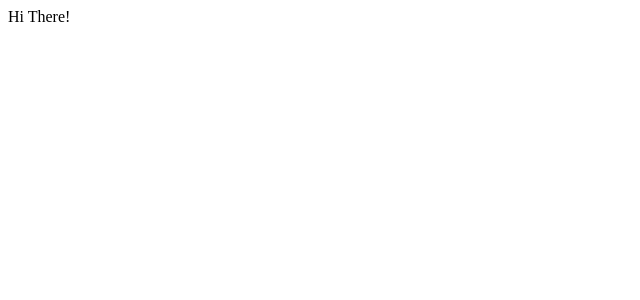
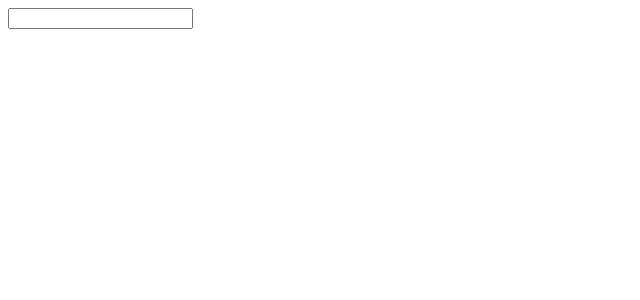
Before and after one commit to jaytees/vue-udemy, a Vue app: page / in a window 1280 px wide. Shown: the top 300 px of the page, without its empty margins (0-640 px from the left). Built offline with nearby package versions, Linux system fonts and the light colour scheme.

Commit message:
set up method

```diff
--- a/src/App.vue
+++ b/src/App.vue
@@ -1,12 +1,17 @@
 <template lang="html">
   <div>
-    Hi There!
+    <SearchBar></SearchBar>
   </div>
 </template>
 
 <script>
+import SearchBar from './components/SearchBar';
+
 export default {
   name: 'App',
+  components: {
+    SearchBar,
+  },
 };
 </script>
 
--- /dev/null
+++ b/src/components/SearchBar.vue
@@ -0,0 +1,18 @@
+<template lang="html">
+  <div>
+    <input @input="onInput" />
+  </div>
+</template>
+
+<script>
+export default {
+  name: 'SearchBar',
+  methods: {
+    onInput: event => {
+      console.log(event.target.value);
+    },
+  },
+};
+</script>
+
+<style lang="css" scoped></style>
```
